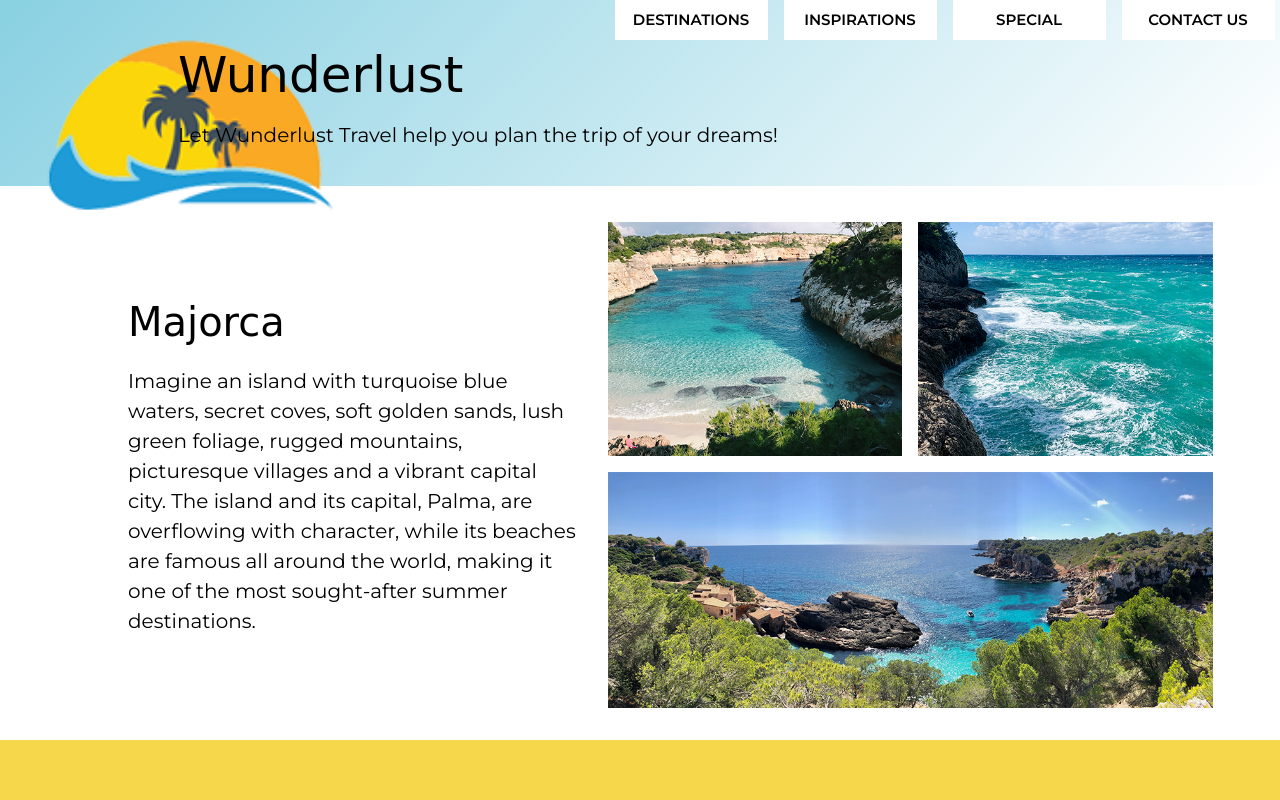
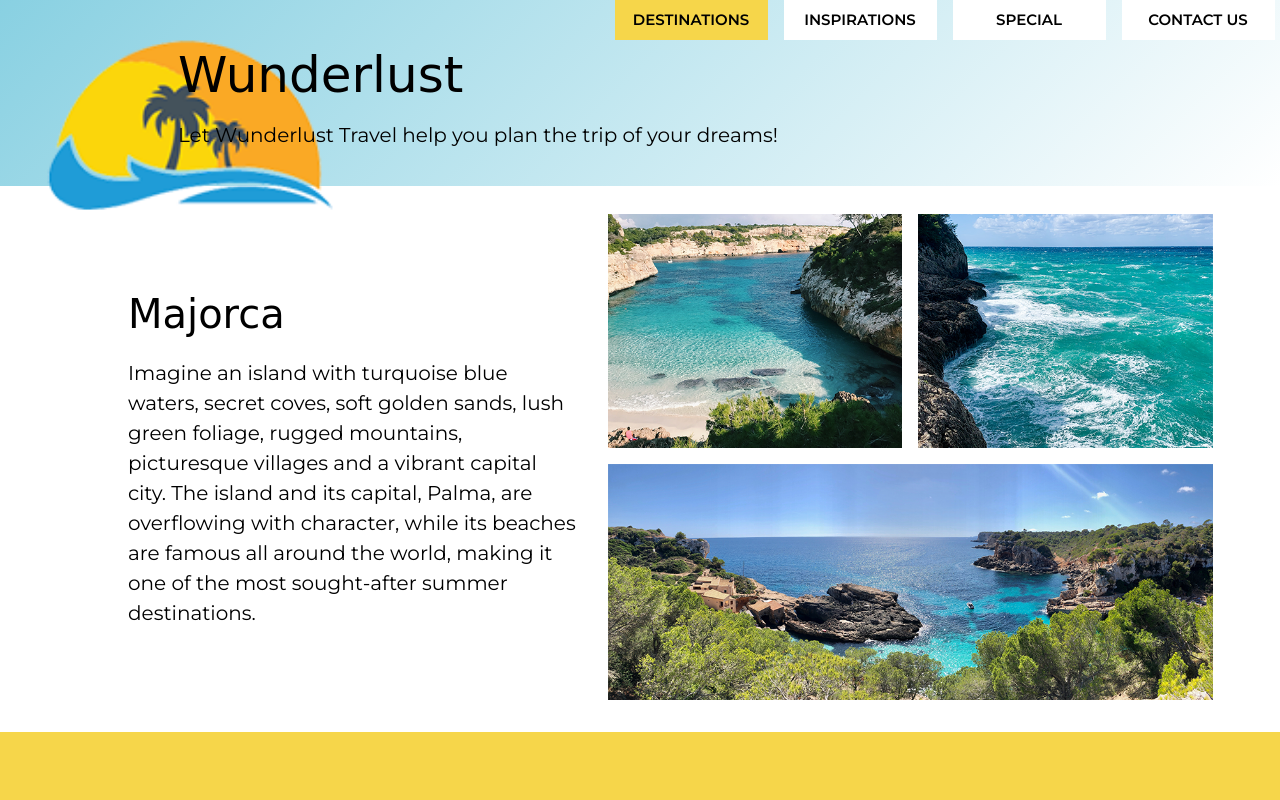
Before and after one commit to tichihar/wunderlust, a plain HTML site: page wunderlust-majorca.html in a window 1280 px wide. Shown: the top 800 px of the page. Drawn offline with Linux system fonts and the light colour scheme; a web font is replaced by a local one.

Commit message:
.sr-only and ,active

```diff
--- a/styles.css
+++ b/styles.css
@@ -281,14 +281,9 @@ header p::after {
     overflow: hidden;
 }
 
-.sr-only:focus {
-    width: auto;
-    height: auto;
-    position: static;
-}
-
 main {
-    margin-top: 5vh;
+    margin-top: 2em;
+    padding-top: 2em;
     z-index: 1;
 }
 
@@ -615,10 +610,13 @@ footer a {
         margin-right: 0;
     }
 
+    #menu-toggle .active {
+        background-color: var(--yellow);
+    }
+
     #intro {
         width: 80%;
         margin: 0 auto;
-        margin-top: 4em;
     }
 
     #intro h2, #intro p {
@@ -768,9 +766,9 @@ footer a {
     }
 
     main {
-        padding-top: 3em;
+        margin-top: 3em;
+        padding-top: 6em;
     }
-
     #intro {
         display: grid;
         grid-template-columns: 35vw 40vw;
```
